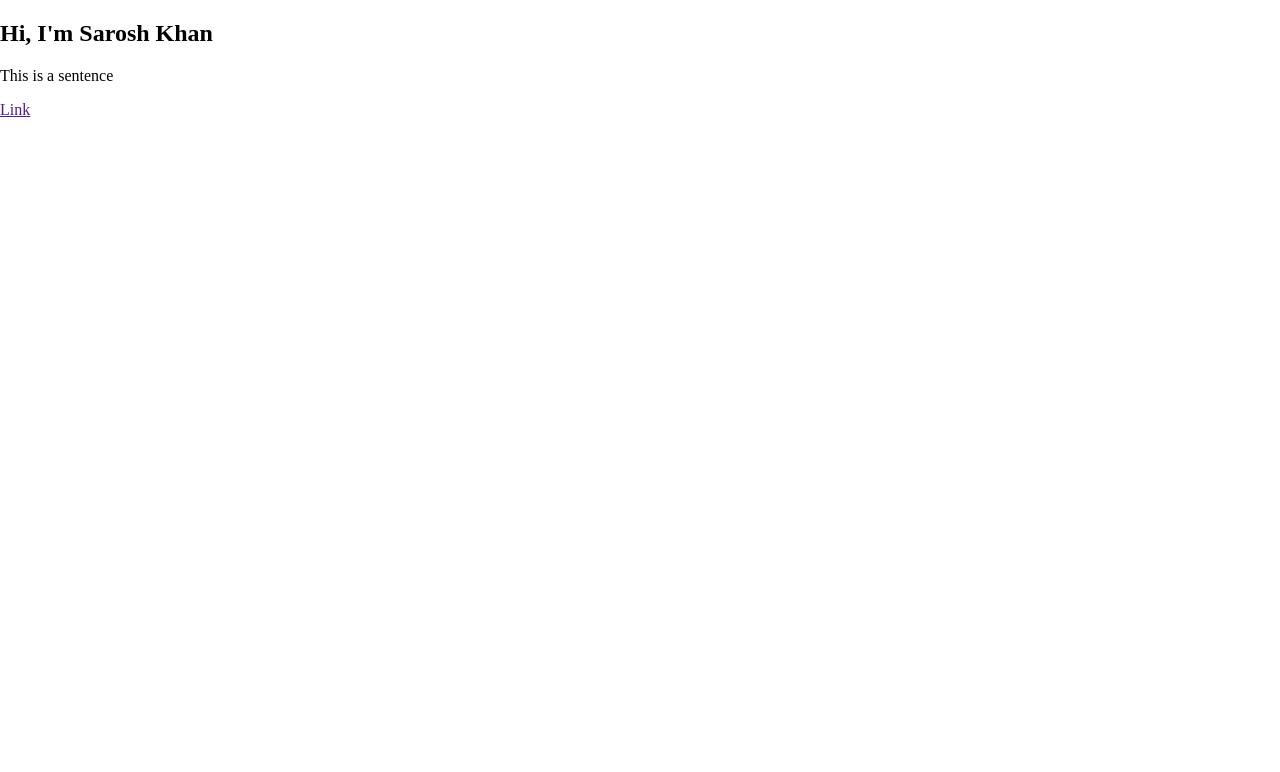
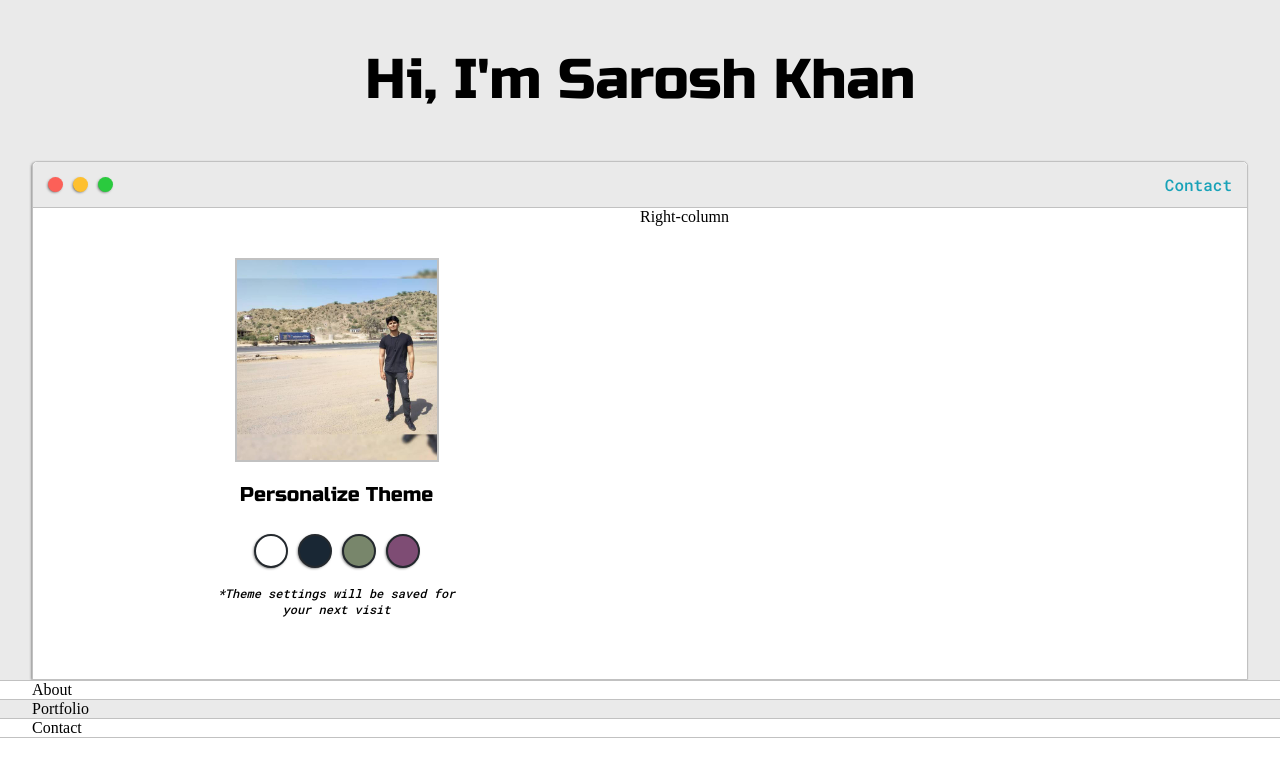
Before and after one commit to saroshkhandev/saroshkhandev.github.io, a plain HTML site: page index.html in a window 1280 px wide. Drawn offline with Linux system fonts and the light colour scheme.

Commit message:
Added grid and flex created nav and left section

```diff
--- a/default.css
+++ b/default.css
@@ -1,9 +1,13 @@
 :root {
-  --mainColor:#eaeaea;
-  --secondaryColor:#fff;
+  --mainColor: #eaeaea;
+  --secondaryColor: #fff;
+
+  --borderColor: #c1c1c1;
 
   --mainText: black;
   --secondaryText: #4b5156;
+
+  --themeDotBorder: #24292e;
 }
 
 html,
@@ -19,7 +23,9 @@ h4,
 h5,
 h6,
 strong {
-    color: var(--mainText);
+  color: var(--mainText);
+  font-family: 'Russo One', sans-serif;
+  font-weight: 500;
 }
 
 p,
@@ -30,5 +36,194 @@ input,
 textarea,
 select,
 textarea {
-    color: var(--mainText);
+  color: var(--mainText);
+  font-family: 'Roboto Mono', monospace;
 }
+
+a {
+    text-decoration: none;
+    color: #17a2b8;
+}
+
+ul {
+    list-style: none;
+}
+
+h1 {
+  font-size: 56px;
+}
+h2 {
+  font-size: 36px;
+}
+h3 {
+  font-size: 28px;
+}
+h4 {
+  font-size: 24px;
+}
+h5 {
+  font-size: 20px;
+}
+h6 {
+  font-size: 16px;
+}
+
+.s1 {
+  background-color: var(--mainColor);
+  border-bottom: 1px solid var(--borderColor);
+  overflow: auto;
+}
+
+.s2 {
+  background-color: var(--secondaryColor);
+  border-bottom: 1px solid var(--borderColor);
+  overflow: auto;
+}
+
+.main-container {
+  width: 1200px;
+  margin: 0 auto;
+}
+
+.greeting-wrapper {
+    display: grid;
+    text-align: center;
+    align-content: center;
+    min-height: 10em;
+}
+
+.intro-wrapper {
+    background: var(--secondaryColor);
+    border: 1px solid var(--borderColor);
+    border-radius: 5px 5px 0 0;
+    --webkit-box-shadow: -1px 1px 3px -1px rgba(0,0,0,0.75);
+    -moz-box-shadow: -1px 1px 3px -1px rgba(0,0,0,0.75);
+    box-shadow: -1px 1px 3px -1px rgba(0,0,0,0.75);
+
+    display: grid;
+    grid-template-columns: 1fr 1fr;
+    /* grid-template-rows: 3em 30em; */
+    grid-template-areas:
+        'nav-wrapper nav-wrapper'
+        'left-column right-column'
+    ;
+}
+
+.nav-wrapper {
+    border-radius: 5px 5px 0 0;
+    grid-area:nav-wrapper;
+    border-bottom: 1px solid var(--borderColor);
+    display: flex;
+    justify-content: space-between;
+    align-items: center;
+    background: var(--mainColor);
+}
+
+#navigation {
+    margin: 0;
+    padding: 10px;
+}
+
+#navigation li {
+    display: inline-block;
+    margin-right: 5px;
+    margin-left: 5px;
+}
+
+.dots-wrapper {
+    display: flex;
+    padding: 10px;
+}
+
+.browser-dot {
+    background: black;
+    height: 15px;
+    width: 15px;
+    border-radius: 50%;
+    margin: 5px;
+
+    --webkit-box-shadow: -1px 1px 3px -1px rgba(0,0,0,0.75);
+    -moz-box-shadow: -1px 1px 3px -1px rgba(0,0,0,0.75);
+    box-shadow: -1px 1px 3px -1px rgba(0,0,0,0.75);
+}
+
+#dot-1 {
+    background: #FC6058;
+}
+
+#dot-2 {
+    background: #FEC02F;
+}
+#dot-3 {
+    background: #2ACA3E;
+}
+
+.left-column {
+    grid-area: left-column;
+    padding: 50px 0;
+}
+
+#profile_pic {
+    display: block;
+    margin: 0 auto;
+    height: 200px;
+    width: 200px;
+    object-fit: cover;
+    border: 2px solid var(--borderColor);
+}
+
+#theme-options-wrapper {
+    display: flex;
+    justify-content: center;
+}
+
+.theme-dot {
+    height: 30px;
+    width: 30px;
+    border-radius: 50%;
+    background: black;
+    margin: 5px;
+    border: 2px solid var(--themeDotBorder);
+
+    --webkit-box-shadow: -1px 1px 3px -1px rgba(0,0,0,0.75);
+    -moz-box-shadow: -1px 1px 3px -1px rgba(0,0,0,0.75);
+    box-shadow: -1px 1px 3px -1px rgba(0,0,0,0.75);
+
+    cursor: pointer;
+}
+
+.theme-dot:hover {
+    border-width: 5px;
+}
+
+#light-mode {
+    background: #fff;
+}
+
+#blue-mode {
+    background: #192734;
+}
+
+#green-mode {
+    background: #78866b;
+}
+
+#purple-mode {
+    background: #7E4C74;
+}
+
+#settings-note {
+    font-size: 12px;
+    font-style: italic;
+    text-align: center;
+}
+
+.right-column {
+    grid-area: right-column;
+}
+
+@media screen and (min-width: 1200px) {
+  .main-container {
+    width: 95%;
+  }
+}
--- a/index.html
+++ b/index.html
@@ -1,19 +1,61 @@
 <!DOCTYPE html>
 <html lang="en">
-<head>
-    <meta charset="UTF-8">
-    <meta http-equiv="X-UA-Compatible" content="IE=edge">
-    <meta name="viewport" content="width=device-width, initial-scale=1.0">
+  <head>
+    <meta charset="UTF-8" />
+    <meta http-equiv="X-UA-Compatible" content="IE=edge" />
+    <meta name="viewport" content="width=device-width, initial-scale=1.0" />
     <title>Sarosh Khan</title>
-    <link rel="stylesheet" href="default.css">
-</head>
-<body>
-    <section>
-        <div>
-            <h1>Hi, I'm Sarosh Khan</h1>
-            <p>This is a sentence</p>
-            <a href="">Link</a>
+    <link
+      href="https://fonts.googleapis.com/css2?family=Russo+One&display=swap"
+      rel="stylesheet"
+    />
+    <link
+      href="https://fonts.googleapis.com/css2?family=Roboto+Mono:wght@500&display=swap"
+      rel="stylesheet"
+    />
+    <link rel="stylesheet" href="default.css" />
+  </head>
+  <body>
+    <section class="s1">
+      <div class="main-container">
+        <div class="greeting-wrapper">
+          <h1>Hi, I'm Sarosh Khan</h1>
         </div>
+        <div class="intro-wrapper">
+          <div class="nav-wrapper">
+            <div class="dots-wrapper">
+              <div id="dot-1" class="browser-dot"></div>
+              <div id="dot-2" class="browser-dot"></div>
+              <div id="dot-3" class="browser-dot"></div>
+            </div>
+            <ul id="navigation">
+              <li><a href="#">Contact</a></li>
+            </ul>
+          </div>
+          <div class="left-column">
+              <img id="profile_pic" src="images/sarosh.jpg" alt="Sarosh">
+              <h5 style="text-align:center; line-height:0;">Personalize Theme</h5>
+              <div id="theme-options-wrapper">
+                  <div id="light-mode" class="theme-dot"></div>
+                  <div id="blue-mode" class="theme-dot"></div>
+                  <div id="green-mode" class="theme-dot"></div>
+                  <div id="purple-mode" class="theme-dot"></div>
+              </div>
+              <p id="settings-note">*Theme settings will be saved for<br>your next visit</p>
+
+          </div>
+          <div class="right-column">Right-column</div>
+        </div>
+      </div>
     </section>
-</body>
+    <section class="s2">
+      <div class="main-container">About</div>
+    </section>
+    <section class="s1">
+      <div class="main-container">Portfolio</div>
+    </section>
+    <section class="s2">
+      <div class="main-container">Contact</div>
+    </section>
+  </body>
 </html>
```
Also changed, not shown: images/desktop wallpaper.jpg (added), images/ecom.jpg (added), images/sarosh.jpg (added).
